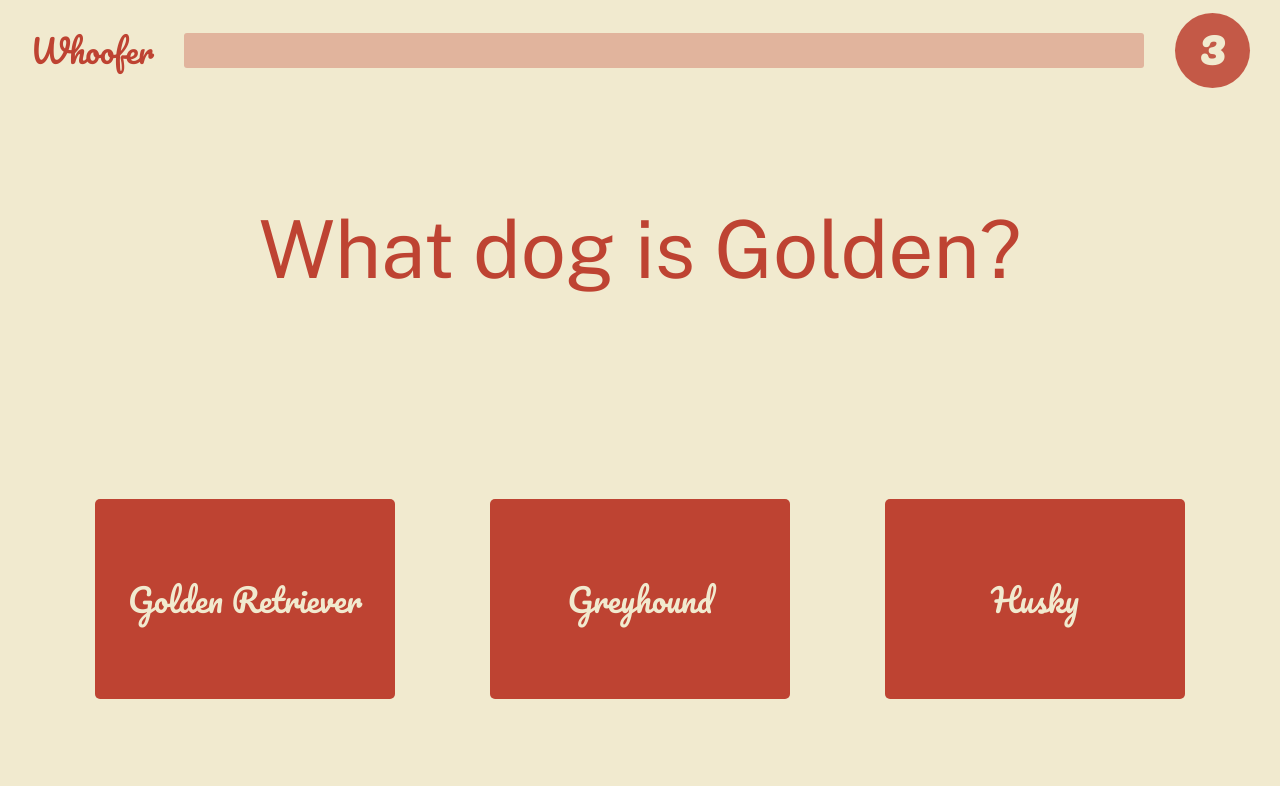
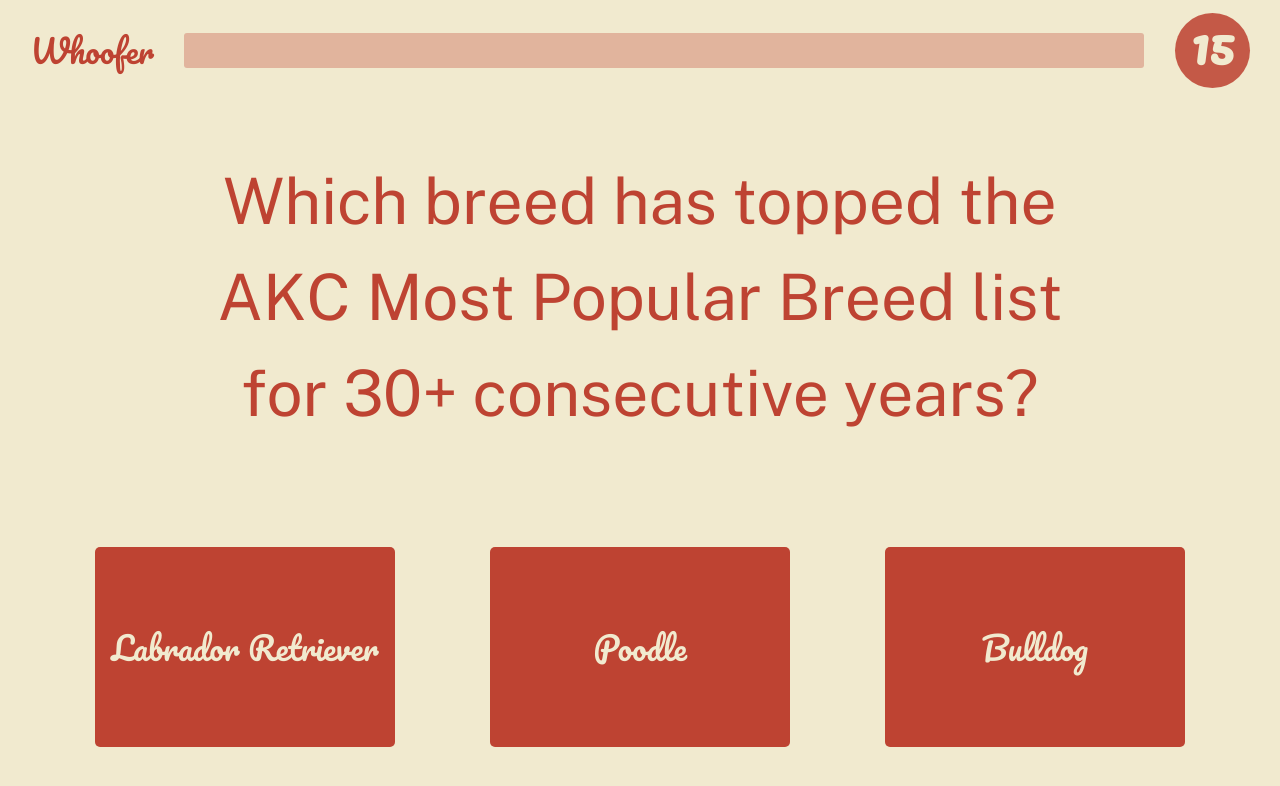
Before and after one commit to JCPenne/whoofer, a Next.js app: page /quiz in a window 1280 px wide. Both pictures are taken after a click on the button 640 px from the left and 700 px from the top of the page. Shown: the top 786 px of the page. Built offline with nearby package versions, Linux system fonts and the light colour scheme.

Commit message:
add question data, fix question styling and change blurbs for quiz

```diff
--- a/components/GameLandingPage/GameLandingPage.js
+++ b/components/GameLandingPage/GameLandingPage.js
@@ -12,7 +12,7 @@ export default function GameLandingPage({
       <p className={styles.game_blurb}>
         You will be asked 10 breed-specific questions
         <br />
-        10 seconds per question.
+        You have 15 seconds to answer each question.
         <br />
         Once you hit Start the countdown timer will begin!
       </p>
--- a/components/QuizQuestions/QuizQuestion.module.css
+++ b/components/QuizQuestions/QuizQuestion.module.css
@@ -14,5 +14,9 @@
   justify-content: space-evenly;
 }
 .question {
-  font-size: 5rem;
+  font-size: 4rem;
+  padding-left: 200px;
+  padding-right: 200px;
+  text-align: center;
+  line-height: 1.5;
 }
--- a/constants.js
+++ b/constants.js
@@ -1 +1 @@
-export const timeAllowance = 3;
+export const timeAllowance = 15;
--- a/data/questions.json
+++ b/data/questions.json
@@ -1,17 +1,56 @@
 [
   {
-    "question": "What dog is Golden?",
+    "question": "Which breed has topped the AKC Most Popular Breed list for 30+ consecutive years?",
     "answer": 0,
-    "options": ["Golden Retriever", "Greyhound", "Husky"]
+    "options": ["Labrador Retriever", "Poodle", "Bulldog"]
   },
   {
-    "question": "What dog is Husky?",
+    "question": "This is the only remaining 1934 top five breed that remains in the top five today.",
     "answer": 2,
-    "options": ["Golden Retriever", "Greyhound", "Husky"]
+    "options": ["Poodle", "Border Collie", "Beagle"]
   },
   {
-    "question": "What dog is Greyhound?",
+    "question": "The name for this breed originates from the word Black, which signified the faces of the animals they often tend to.",
+    "answer": 0,
+    "options": ["Collie", "Akita", "Komondor"]
+  },
+  {
+    "question": "In 2023 this breed won 1st place in AKC's Most Popular Breed list, usurping the 30+ year champion.",
     "answer": 1,
-    "options": ["Golden Retriever", "Greyhound", "Husky"]
+    "options": ["Chihuahua", "French Bulldog", "Golden Retreiver"]
+  },
+  {
+    "question": "While often thought of as Barkless, this breed can actually growl and even yodel!",
+    "answer": 0,
+    "options": ["Basenji", "Great Pyrenees", "Shiba Inu"]
+  },
+  {
+    "question": "Over a 1 mile race this breed can outpace a cheetah",
+    "answer": 2,
+    "options": ["Saluki", "Vizsla", "Greyhound"]
+  },
+  {
+    "question": "This breed's sense of smell is so accurate that it's tracking results can be used in a court of law",
+    "answer": 2,
+    "options": ["Basset Hound", "Bluetick Coonhound", "Bloodhound"]
+  },
+  {
+    "question": "This breed is one of only two that has a black tongue.",
+    "answer": 1,
+    "options": ["Pomeranian", "Sharpei", "Dalmation"]
+  },
+  {
+    "question": "This breed does not actually originate from the country of its name and was developed in the United States.",
+    "answer": 0,
+    "options": [
+      "Australian Shepherd",
+      "German Shepherd",
+      "Afghan Hound"
+    ]
+  },
+  {
+    "question": "The thick double coat of this breed allows them to survive in extreme weather conditiosn",
+    "answer": 0,
+    "options": ["Siberian Husky", "St Bernard", "Great Pyrenees"]
   }
 ]
--- a/pages/index.js
+++ b/pages/index.js
@@ -32,7 +32,9 @@ export default function Home() {
             Test your dog breed knowledge
           </p>
           <p className={styles.game_blurb__secondary}>
-            60 seconds to answer 10 questions
+            10 breed-specific questions
+            <br/>
+            15 seconds per question!
           </p>
           <h3 className={styles.link_label}>Quiz</h3>
         </Link>
--- a/pages/quiz.js
+++ b/pages/quiz.js
@@ -55,7 +55,7 @@ export default function QuizPage() {
     setQuizStatus('active');
     setTimeout(() => {
       setTimerStatus('active');
-    }, 2000);
+    }, 1500);
   }
 
   function progressQuiz() {
@@ -73,7 +73,7 @@ export default function QuizPage() {
     setTime(timeAllowance);
     setTimeout(() => {
       progressQuiz();
-    }, 2000);
+    }, 2500);
   }
 
   function validateAnswer(answerValue) {
@@ -90,7 +90,7 @@ export default function QuizPage() {
     setTimeout(() => {
       progressQuiz();
       setAnswerStatus(undefined);
-    }, 2000);
+    }, 2500);
   }
 
   function renderGameLandingPage() {
--- a/styles/globals.css
+++ b/styles/globals.css
@@ -17,6 +17,7 @@ main {
   display: flex;
   flex-direction: column;
   align-items: center;
+  justify-content: space-between;
 }
 
 body {
```
